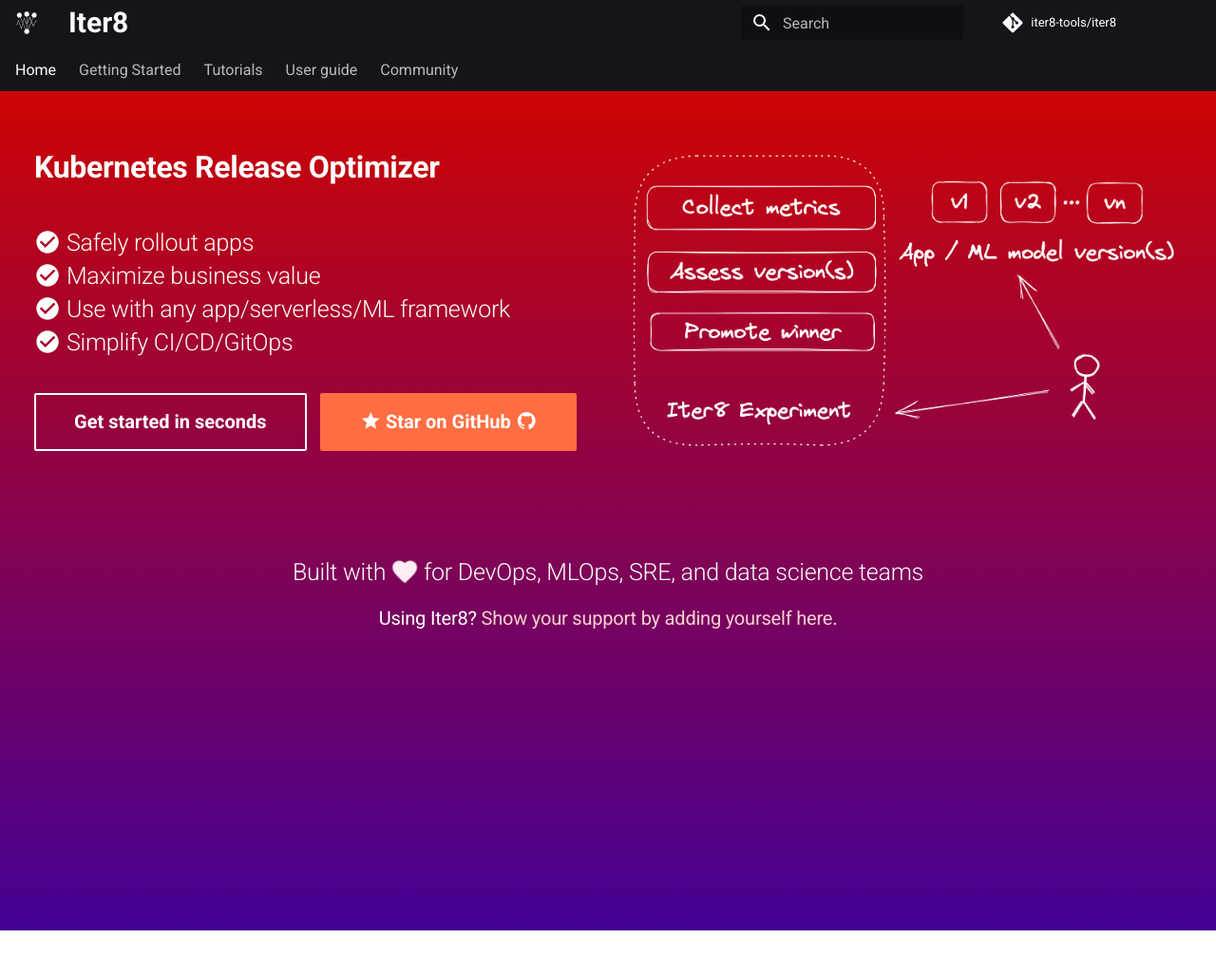
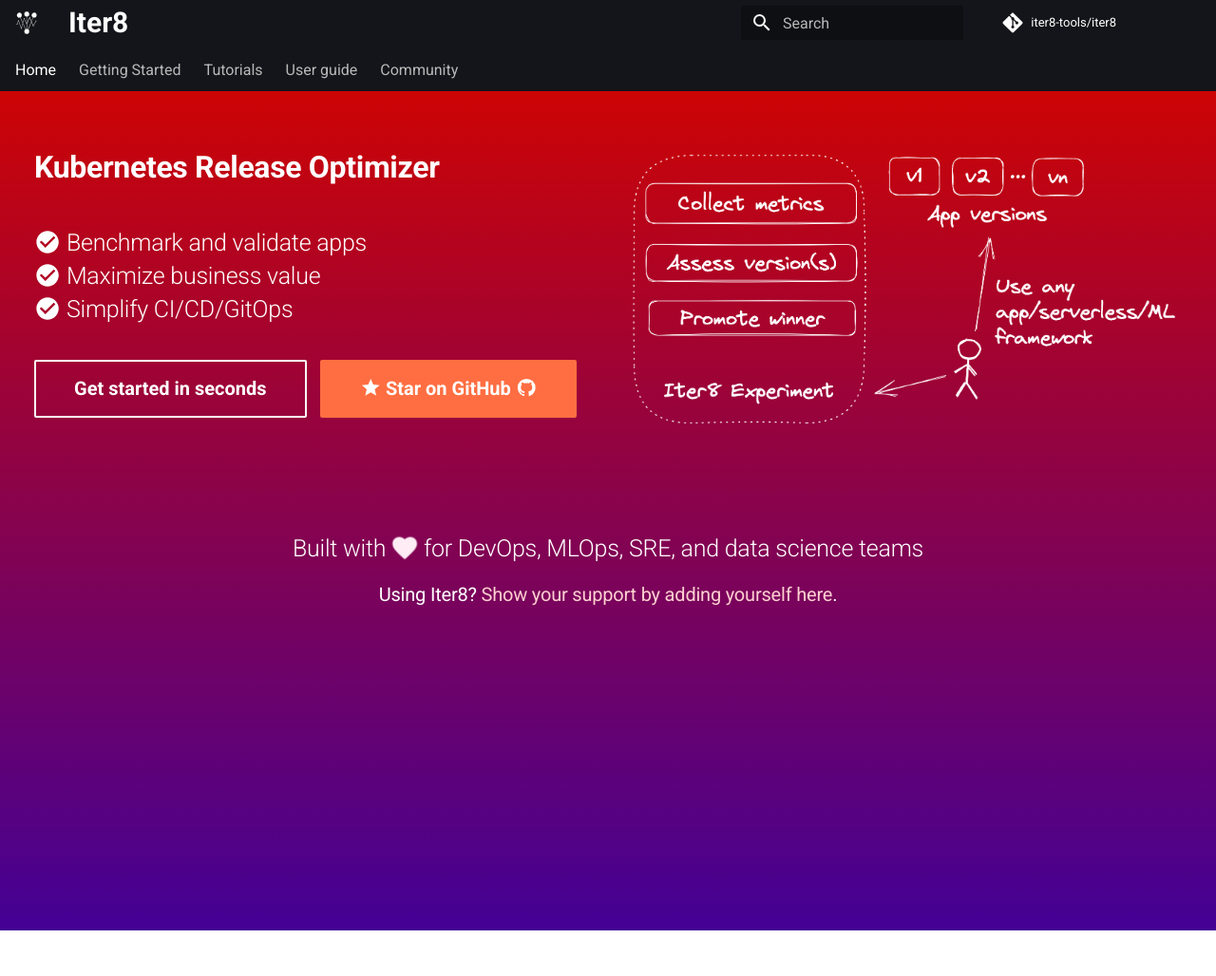
Before and after one commit to iter8-tools/docs, an MkDocs documentation site: the page built from docs/index.md, in a window 1280 px wide. Shown: the whole page at 95% size. Built offline with MkDocs 1.6.1 and Material for MkDocs 9.7.7, drawn with Linux system fonts in a browser that asks for light colours; comment, search, counter and statistics services are not loaded; the version menu is left out.

```diff
--- a/mkdocs.yml
+++ b/mkdocs.yml
@@ -2,7 +2,7 @@ site_name: Iter8
 site_url: https://iter8.tools/latest
 site_author: Srinivasan Parthasarathy
 site_description: >-
-  Safely rollout apps. Maximize business value. Use with any app/serverless/ML framework. Simplify CI/CD/GitOps. Get started in seconds.
+  Benchmark and validate apps. Maximize business value. Use with any app/serverless/ML framework. Simplify CI/CD/GitOps. Get started in seconds.
 # Repository
 repo_name: iter8-tools/iter8
 repo_url: https://github.com/iter8-tools/iter8
--- a/overrides/home.html
+++ b/overrides/home.html
@@ -51,17 +51,12 @@
           <span class="twemoji">
             {% include ".icons/material/check-circle.svg" %}
           </span>
-          Safely rollout apps
+          Benchmark and validate apps
           <br/>
           <span class="twemoji">
             {% include ".icons/material/check-circle.svg" %}
           </span>
           Maximize business value
-          <br/>
-          <span class="twemoji">
-            {% include ".icons/material/check-circle.svg" %}
-          </span>
-          Use with any app/serverless/ML framework
           <br/>
           <span class="twemoji">
             {% include ".icons/material/check-circle.svg" %}
```
Also changed, not shown: README.md (+5 -5 lines), docs/images/iter8-intro-dark.png, docs/images/iter8-intro-light.png, 1 other file.
